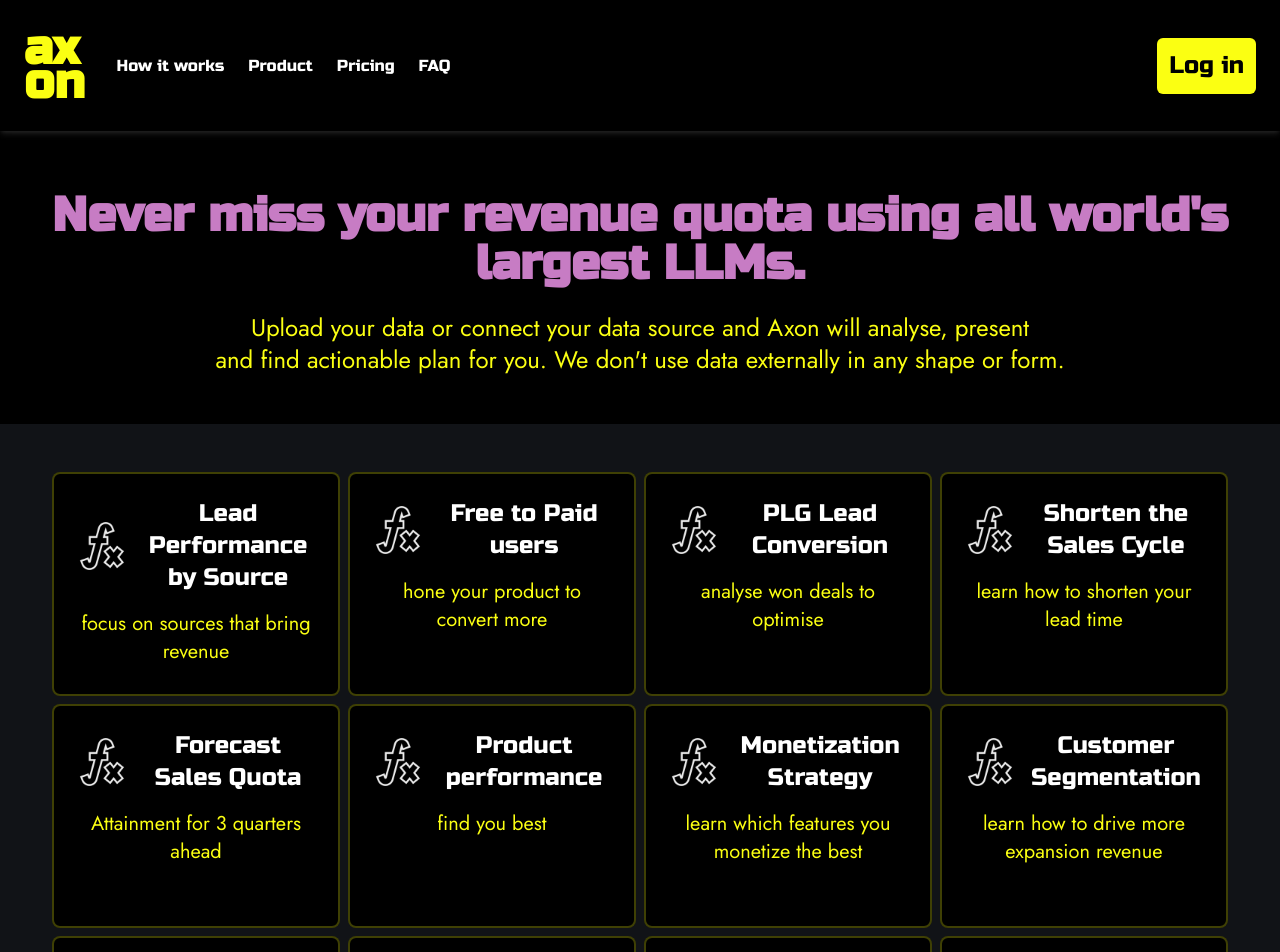
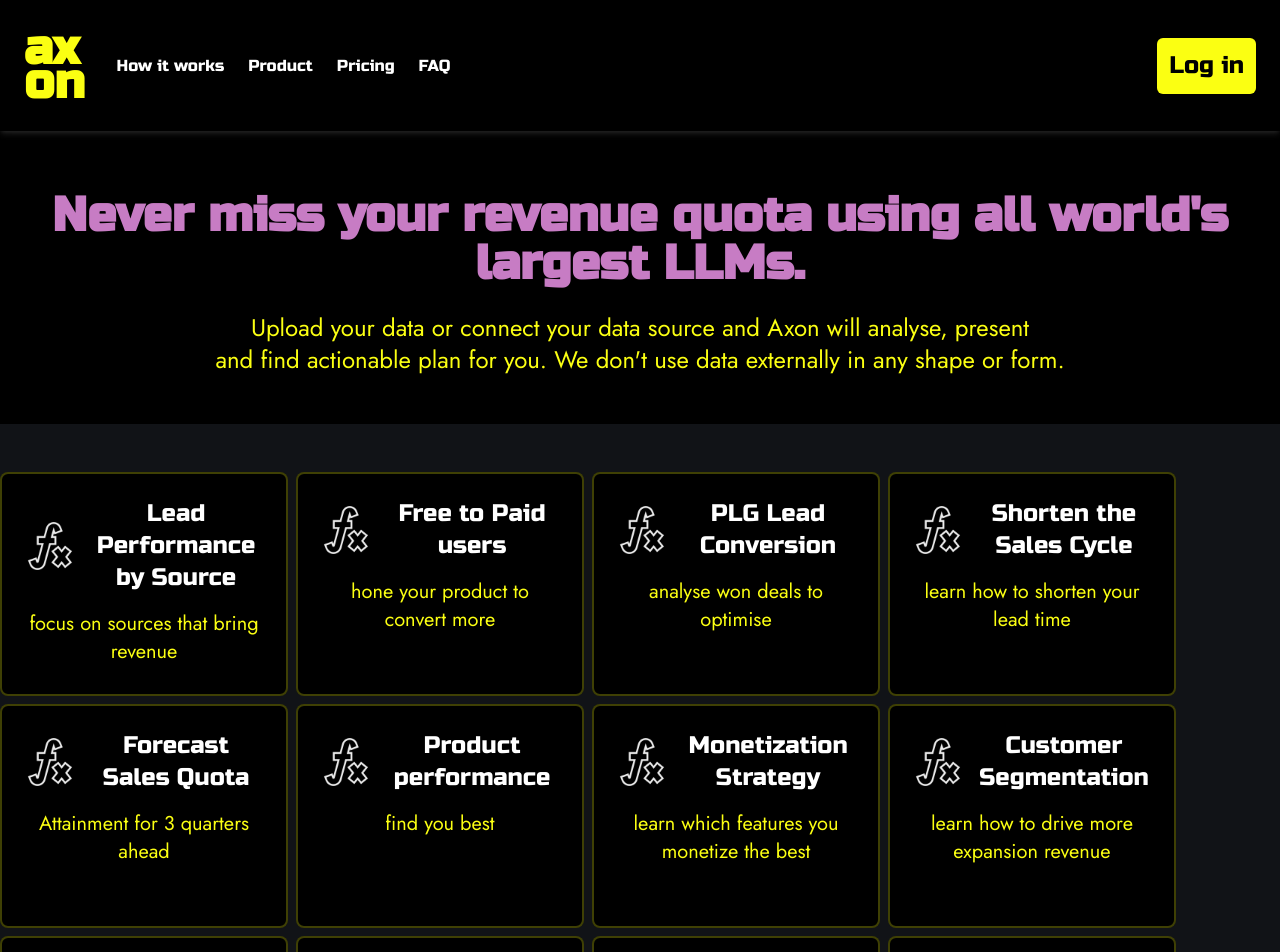
Before and after one commit to WitkowskiMichau/axon-website, a Next.js app: page / in a window 1280 px wide. Shown: the top 952 px of the page. Built offline with nearby package versions, Linux system fonts and the light colour scheme.

Commit message:
work in progress #4

```diff
--- a/src/components/sections/Tiles.tsx
+++ b/src/components/sections/Tiles.tsx
@@ -6,9 +6,9 @@ const Tiles = () => {
         <div className='bg-darkBlue'>
             <section className="container py-12 text-center mx-auto">
                 <main className="flex-grow">
-                    <div className="font-jost flex flex-wrap custom-gap justify-center gap-2 items-center">
-                        {tiles.map((tile) => (
-                            <div key={tile.id} className="tile-hover-effect">
+                    <div className="font-jost flex flex-wrap custom-gap gap-2 items-center">
+                        {tiles.map((tile, index) => (
+                            <div key={tile.id} className={`tile-hover-effect ${index >= tiles.length - (tiles.length % 3) ? 'justify-start' : 'justify-center'}`}>
                                 <Tile title={tile.title} description={tile.description} icon={tile.icon} />
                             </div>
                         ))}
```
